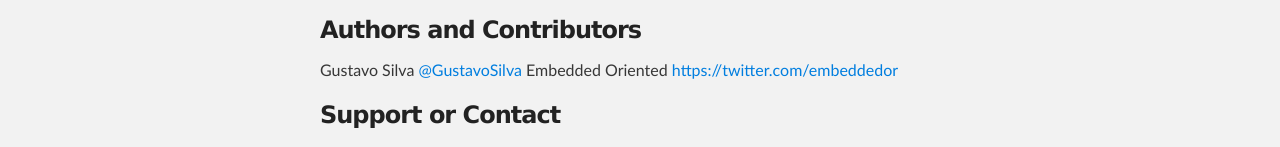
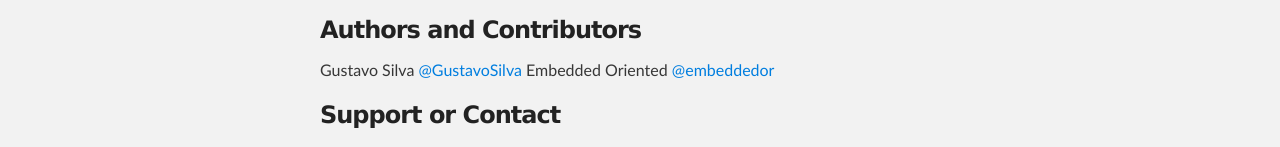
Before and after one commit to embeddedor/embeddedor.github.io, a plain HTML site: page index.html in a window 1280 px wide. Shown: the part 333-480 px from the top of the page. Drawn offline with Linux system fonts and the light colour scheme.

Commit message:
Update index.html

```diff
--- a/index.html
+++ b/index.html
@@ -36,7 +36,7 @@
 <a name="authors-and-contributors" class="anchor" href="#authors-and-contributors"><span class="octicon octicon-link"></span></a>Authors and Contributors</h3>
 
 <p>Gustavo Silva <a href="https://github.com/GustavoSilva" class="user-mention">@GustavoSilva</a>
-Embedded Oriented <a href="https://twitter.com/embeddedor">https://twitter.com/embeddedor</a></p>
+Embedded Oriented <a href="https://twitter.com/embeddedor">@embeddedor</a></p>
 
 <h3>
 <a name="support-or-contact" class="anchor" href="#support-or-contact"><span class="octicon octicon-link"></span></a>Support or Contact</h3>
```
